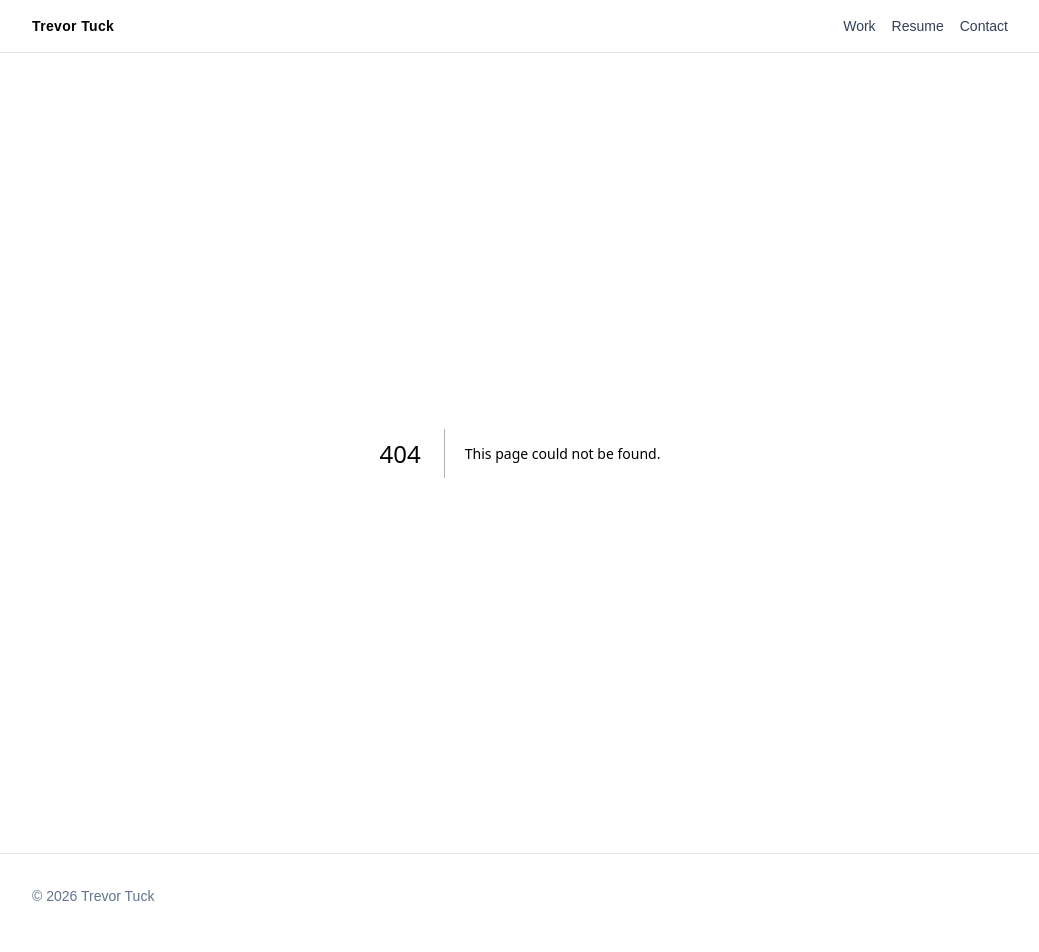
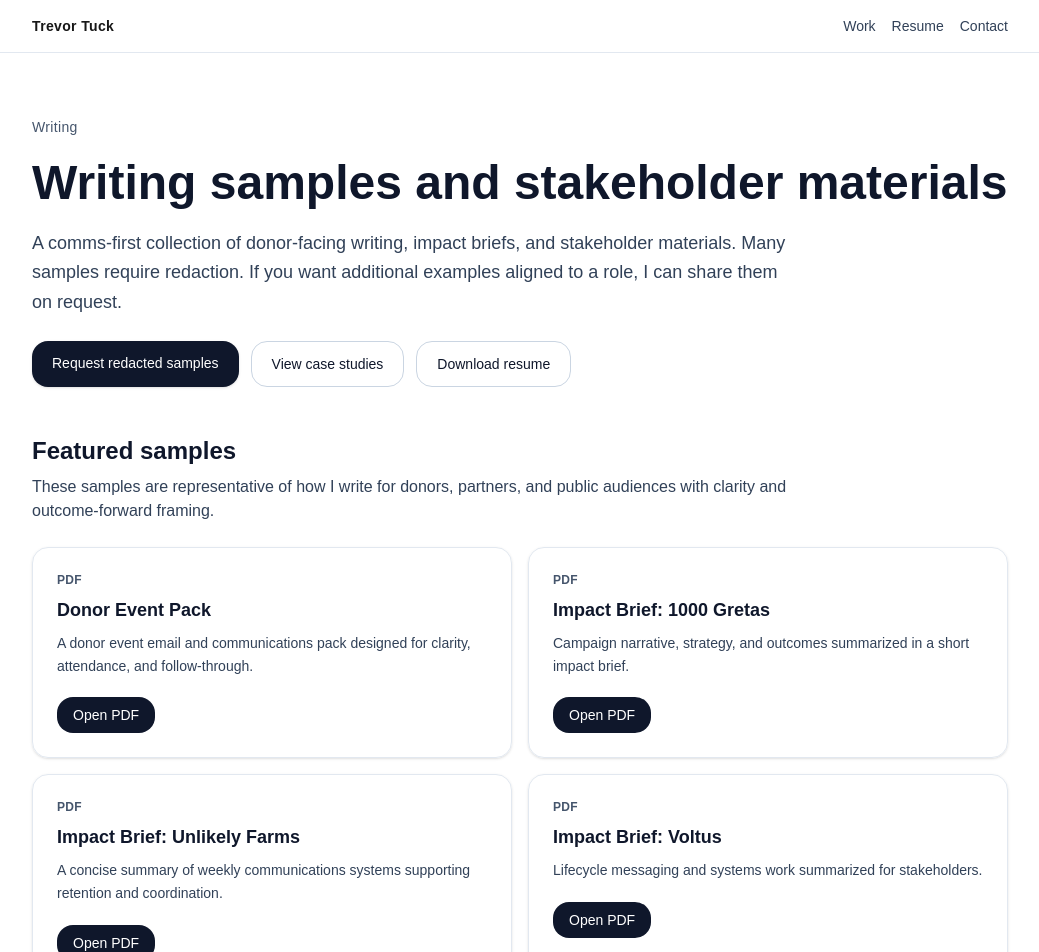
Before and after one commit to tpttrevorptuck-cloud/trevor-portfolio, a Next.js app: page /writing in a window 1280 px wide. Before the commit this address had no page. Shown: the top 952 px of the page, without its empty margins (120-1159 px from the left). Built offline with nearby package versions, Linux system fonts and the light colour scheme.

Commit message:
Add writing samples page

```diff
--- /dev/null
+++ b/app/writing/page.tsx
@@ -0,0 +1,182 @@
+const writingSamples = [
+    {
+      type: "PDF",
+      title: "Donor Event Pack",
+      description:
+        "A donor event email and communications pack designed for clarity, attendance, and follow-through.",
+      href: "/WritingSample_DonorEventPack.pdf",
+      cta: "Open PDF",
+    },
+    {
+      type: "PDF",
+      title: "Impact Brief: 1000 Gretas",
+      description:
+        "Campaign narrative, strategy, and outcomes summarized in a short impact brief.",
+      href: "/Impact_Brief_1000Gretas.pdf",
+      cta: "Open PDF",
+    },
+    {
+      type: "PDF",
+      title: "Impact Brief: Unlikely Farms",
+      description:
+        "A concise summary of weekly communications systems supporting retention and coordination.",
+      href: "/Impact_Brief_UnlikelyFarms.pdf",
+      cta: "Open PDF",
+    },
+    {
+      type: "PDF",
+      title: "Impact Brief: Voltus",
+      description:
+        "Lifecycle messaging and systems work summarized for stakeholders.",
+      href: "/Impact_Brief_Voltus.pdf",
+      cta: "Open PDF",
+    },
+  ];
+
+  const onRequest = [
+    {
+      title: "Newsletter and donor update excerpts",
+      detail:
+        "Short updates written for clarity, trust, and consistent cadence. Redacted versions available.",
+    },
+    {
+      title: "One-pagers and briefs",
+      detail:
+        "Program and partnership one-pagers with outcome-forward framing. Redacted versions available.",
+    },
+    {
+      title: "Lifecycle and onboarding sequences",
+      detail:
+        "Messaging sequences focused on adoption and follow-through. Redacted versions available.",
+    },
+    {
+      title: "Social copy and content calendar excerpts",
+      detail:
+        "Platform-native copy and planning snippets, plus a short performance recap. Redacted versions available.",
+    },
+  ];
+
+  function Card({
+    type,
+    title,
+    description,
+    href,
+    cta,
+  }: {
+    type: string;
+    title: string;
+    description: string;
+    href: string;
+    cta: string;
+  }) {
+    return (
+      <div className="rounded-2xl border border-slate-200 p-6 shadow-sm">
+        <p className="text-xs font-semibold uppercase tracking-wide text-slate-600">
+          {type}
+        </p>
+        <h3 className="mt-2 text-lg font-semibold">{title}</h3>
+        <p className="mt-2 text-sm leading-relaxed text-slate-700">{description}</p>
+        <div className="mt-5">
+          <a
+            href={href}
+            className="inline-flex rounded-2xl bg-slate-900 px-4 py-2 text-sm font-medium text-white hover:bg-slate-800"
+          >
+            {cta}
+          </a>
+        </div>
+      </div>
+    );
+  }
+
+  export default function WritingPage() {
+    return (
+      <main className="min-h-screen bg-white text-slate-900">
+        <div className="mx-auto max-w-5xl px-6 py-16">
+          <header className="space-y-4">
+            <p className="text-sm font-medium tracking-wide text-slate-600">Writing</p>
+            <h1 className="text-4xl font-semibold leading-tight sm:text-5xl">
+              Writing samples and stakeholder materials
+            </h1>
+            <p className="max-w-3xl text-lg leading-relaxed text-slate-700">
+              A comms-first collection of donor-facing writing, impact briefs, and stakeholder materials. Many samples
+              require redaction. If you want additional examples aligned to a role, I can share them on request.
+            </p>
+
+            <div className="flex flex-wrap gap-3 pt-2">
+              <a
+                href="/contact"
+                className="rounded-2xl bg-slate-900 px-5 py-3 text-sm font-medium text-white shadow-sm hover:bg-slate-800"
+              >
+                Request redacted samples
+              </a>
+              <a
+                href="/work"
+                className="rounded-2xl border border-slate-300 px-5 py-3 text-sm font-medium text-slate-900 hover:bg-slate-50"
+              >
+                View case studies
+              </a>
+              <a
+                href="/resume"
+                className="rounded-2xl border border-slate-300 px-5 py-3 text-sm font-medium text-slate-900 hover:bg-slate-50"
+              >
+                Download resume
+              </a>
+            </div>
+          </header>
+
+          <section className="mt-12">
+            <h2 className="text-2xl font-semibold">Featured samples</h2>
+            <p className="mt-2 max-w-3xl text-slate-700">
+              These samples are representative of how I write for donors, partners, and public audiences with clarity and
+              outcome-forward framing.
+            </p>
+
+            <div className="mt-6 grid gap-4 sm:grid-cols-2">
+              {writingSamples.map((s) => (
+                <Card
+                  key={s.title}
+                  type={s.type}
+                  title={s.title}
+                  description={s.description}
+                  href={s.href}
+                  cta={s.cta}
+                />
+              ))}
+            </div>
+          </section>
+
+          <section className="mt-14 rounded-2xl bg-slate-50 p-8">
+            <h2 className="text-2xl font-semibold">Additional samples available on request</h2>
+            <p className="mt-3 max-w-3xl text-slate-700 leading-relaxed">
+              If you share the role and audience, I will curate a small set of relevant samples and provide redacted
+              versions where needed.
+            </p>
+
+            <div className="mt-6 grid gap-4 sm:grid-cols-2">
+              {onRequest.map((o) => (
+                <div key={o.title} className="rounded-2xl border border-slate-200 bg-white p-6">
+                  <p className="font-medium text-slate-900">{o.title}</p>
+                  <p className="mt-2 text-sm leading-relaxed text-slate-700">{o.detail}</p>
+                </div>
+              ))}
+            </div>
+
+            <div className="mt-8 flex flex-wrap gap-3">
+              <a
+                href="/contact"
+                className="rounded-2xl bg-slate-900 px-5 py-3 text-sm font-medium text-white shadow-sm hover:bg-slate-800"
+              >
+                Request samples
+              </a>
+              <a
+                href="/communications"
+                className="rounded-2xl border border-slate-300 px-5 py-3 text-sm font-medium text-slate-900 hover:bg-slate-50"
+              >
+                View communications page
+              </a>
+            </div>
+          </section>
+        </div>
+      </main>
+    );
+  }
```
